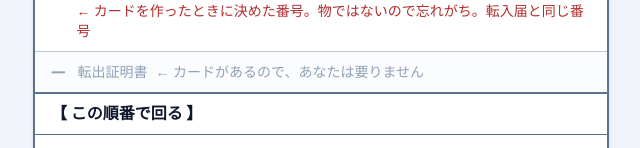
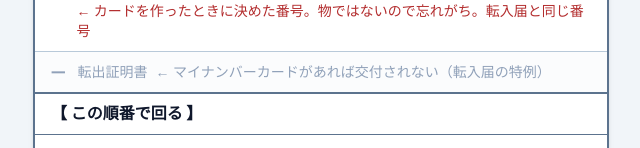
Before and after one commit to PenguinCabinet/kurashi-quest, a Next.js app: page / in a window 1280 px wide. Shown: the part 325-473 px from the top of the page, without its empty margins (319-959 px from the left). Built offline with nearby package versions, Linux system fonts and the light colour scheme.

Commit message:
不要なitems一覧をnotNeededBring関数を使って、取得する。それに伴い、procedures.jsonからnotNeededを削除する

```diff
--- a/src/app/page.tsx
+++ b/src/app/page.tsx
@@ -63,7 +63,6 @@ export default function Home() {
       <QuestConquestSheet
         board={board}
         progress={progress}
-        notNeeded={raw.notNeeded}
         onToggleQuest={handleToggleQuest}
         onToggleItem={handleToggleItem}
       />
--- a/src/components/QuestConquestSheet.tsx
+++ b/src/components/QuestConquestSheet.tsx
@@ -13,14 +13,12 @@ interface NotNeededItem {
 interface QuestConquestSheetProps {
   board: Board;
   progress: Progress;
-  notNeeded?: NotNeededItem[];
   onToggleQuest: (questId: string) => void;
   onToggleItem: (itemId: string) => void;
 }
 
 export function QuestConquestSheet({
   board,
-  notNeeded = [],
   onToggleQuest,
   progress,
   onToggleItem,
@@ -39,7 +37,7 @@ export function QuestConquestSheet({
   const bring_readyCount = broughtCount(progress, stop?.bring ?? []);
   const progress_readyCount = Object.keys(progress.doneAt).length;
 
-  const skipped = notNeededBring(stop?.quests.map((q) => q.procedure) ?? [], board.profile);
+  const notNeededBring_items = notNeededBring(stop?.quests.map((q) => q.procedure) ?? [], board.profile);
 
   return (
     <div className="w-full max-w-xl mx-auto bg-white border-2 border-[#5c738e] shadow-md font-sans text-slate-900 overflow-hidden my-6">
@@ -110,8 +108,8 @@ export function QuestConquestSheet({
             );
           })}
 
-          {/* procedures.json から渡された notNeeded を描画 */}
-          {notNeeded.map((item) => (
+          {/* notNeeded items を描画 */}
+          {notNeededBring_items.map((item) => (
             <div
               key={item.id}
               className="px-4 py-2.5 flex items-start gap-3 text-sm text-slate-400 bg-slate-50/50 select-none"
--- a/src/data/procedures.json
+++ b/src/data/procedures.json
@@ -2,13 +2,6 @@
   "$comment": "引越しクエスト 手続きデータ。TODO画面では steps / stuckIf を使わないが、後からシミュレーションを足すとき作り直さないよう最初から入れておく。verified:false は未確認。対象自治体が決まったら確認して true にする。",
   "dataVersion": "2026-07-26",
   "targetCity": "◯◯市",
-  "notNeeded": [
-    {
-      "id": "tenshutsu-shomeisho",
-      "label": "転出証明書",
-      "note": "カードがあるので、あなたは要りません"
-    }
-  ],
 
   "procedures": [
     {
```
